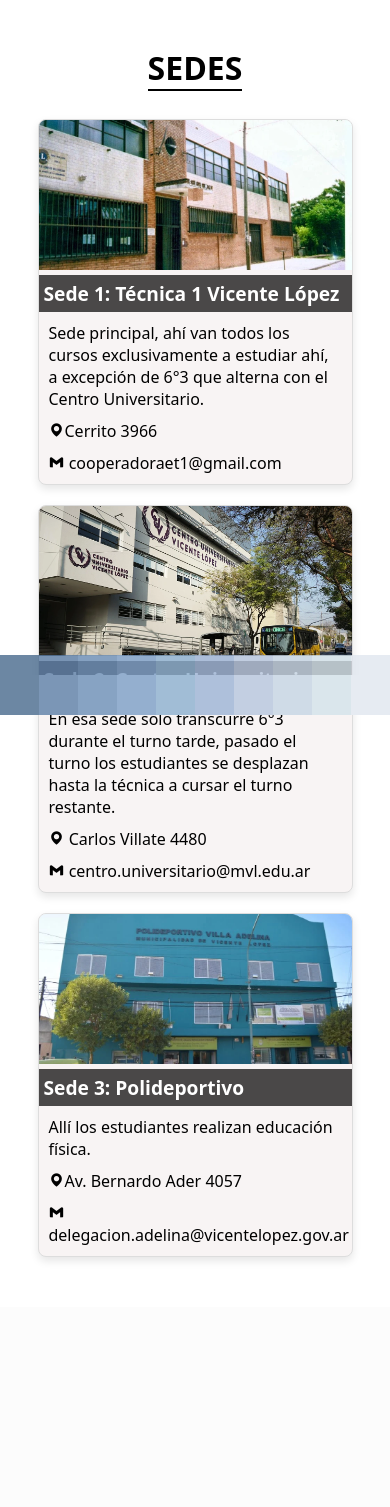
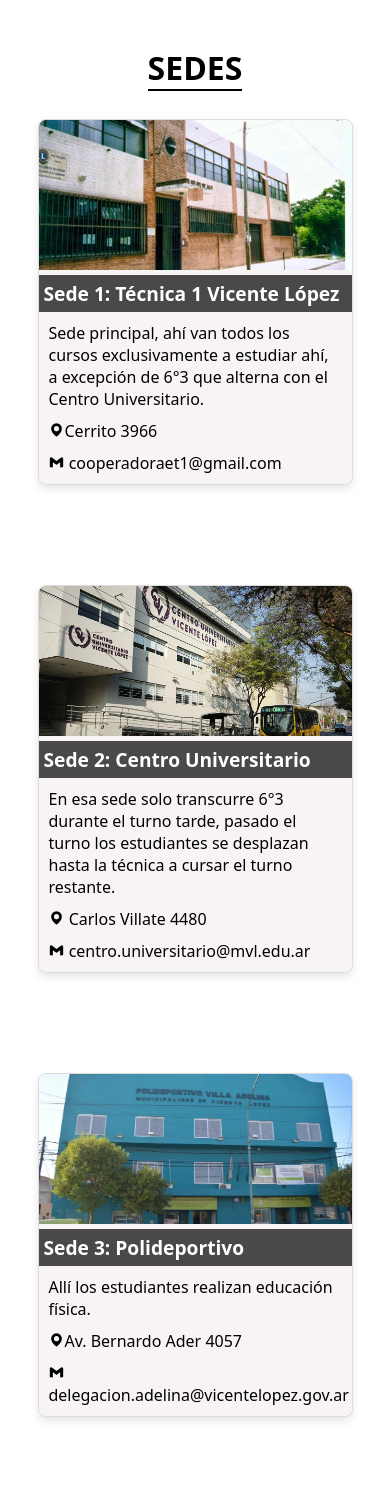
Before and after one commit to Exaedro/web_institucional, a PHP site: page /sedes.php in a window 390 px wide. Shown: the part 129-1636 px from the top of the page. Before the commit the page ends 1389 px from the top, so only its background shows below. Run offline with PHP 8.4, Linux system fonts and the light colour scheme; some libraries are stand-ins or nearby versions.

Commit message:
sedes
hice responsive sedes para que no cause tantos problemas

```diff
--- a/css/sedes.css
+++ b/css/sedes.css
@@ -6,6 +6,10 @@ html, body {
     flex-direction: column; /* Organiza el contenido verticalmente */
     font-family: 'Lucida Sans', 'Lucida Sans Regular', 'Lucida Grande', 'Lucida Sans Unicode', Geneva, Verdana, sans-serif;
 }
+main {
+    min-height: calc(100vh - 40px); /* 40px es la altura del footer */
+}
+
 .logot{
     padding: 10px;
     width: 75px;
@@ -60,6 +64,7 @@ main {
     display: flex;
     justify-content: space-around;
     flex-wrap: wrap;
+    margin-bottom: 45px;
 }
 
 .sede {
@@ -71,6 +76,7 @@ main {
     box-shadow: 0 4px 8px rgba(0, 0, 0, 0.1);
     text-align: left;
     overflow: hidden;
+    margin-bottom: 90px;
 }
 
 .sede img {
@@ -98,15 +104,9 @@ main {
 }
 
 footer {
-    position: relative;
-    background-color: #ffffff; /* Color de fondo del footer */
-    position: absolute;
+    position: fixed;
     bottom: 0;
     width: 100%;
-
-    height: 40px; /* Altura del footer */
-    margin: 0; /* Asegúrate de que no haya márgenes */
-    padding: 0; /* Asegúrate de que no haya padding */
 }
 
 .footer-rectangles {
@@ -114,12 +114,12 @@ footer {
     justify-content: space-between; /* Espaciado uniforme entre los rectángulos */
     align-items: flex-end; /* Alineación de la parte inferior */
     height: 100%; /* Asegura que el contenedor ocupe toda la altura del footer */
-    padding: 0; /* Sin padding */
+     /* Sin padding */
     box-sizing: border-box; /* Incluye padding y border en el ancho total */
 }
 
 .rectangle {
-    height: 60px; /* Altura estándar de los rectángulos */
+    height: 30px; /* Altura estándar de los rectángulos */
     background-color: #3a5672; /* Color base */
     opacity: 0.8;
     flex: 1; /* Asegura que cada rectángulo tome espacio equitativo */
@@ -176,7 +176,9 @@ footer {
     .hamburger {
         display: block;
     }
-
+footer{
+    opacity: 0;
+}
     /* Ocultar el menú normal en pantallas pequeñas */
     .nav-menu {
         display: flex;
```
